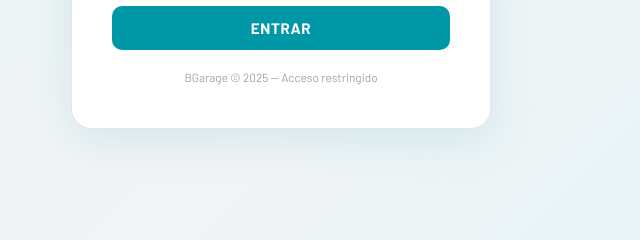
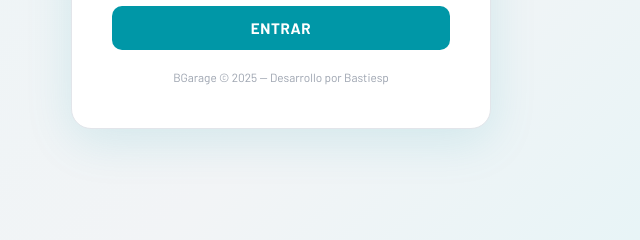
Before and after one commit to Bastiesp/bgarage, a website: page public/index.html in a window 1280 px wide. Shown: the part 483-723 px from the top of the page, 359-999 px from the left. Drawn offline with nearby package versions, Linux system fonts and the light colour scheme; a web font is replaced by a local one.

Commit message:
Update index.html

```diff
--- a/public/index.html
+++ b/public/index.html
@@ -319,7 +319,7 @@ main { flex:1; padding:28px; }
       <input class="field-input" type="password" id="login-pass" placeholder="••••••••" autocomplete="current-password">
     </div>
     <button class="login-btn" id="login-btn" onclick="doLogin()">Entrar</button>
-    <div class="login-footer">BGarage © 2025 — Acceso restringido</div>
+    <div class="login-footer">BGarage © 2025 — Desarrollo por Bastiesp</div>
   </div>
 </div>
 
```
